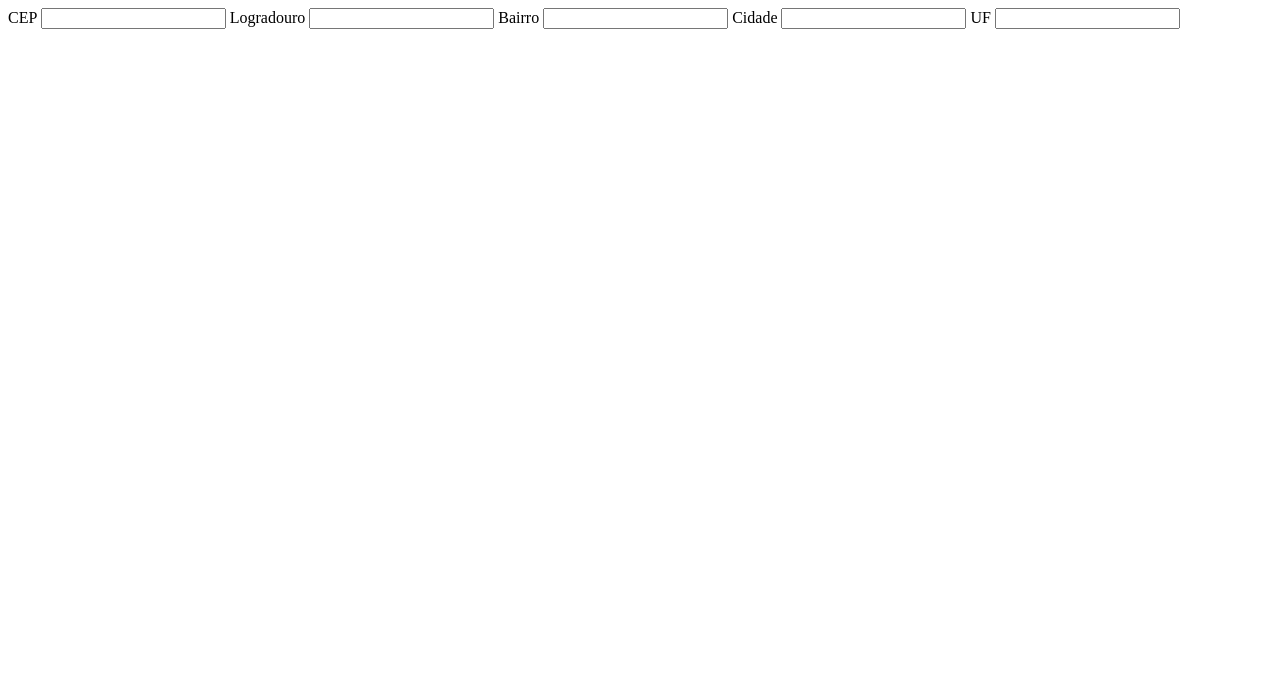
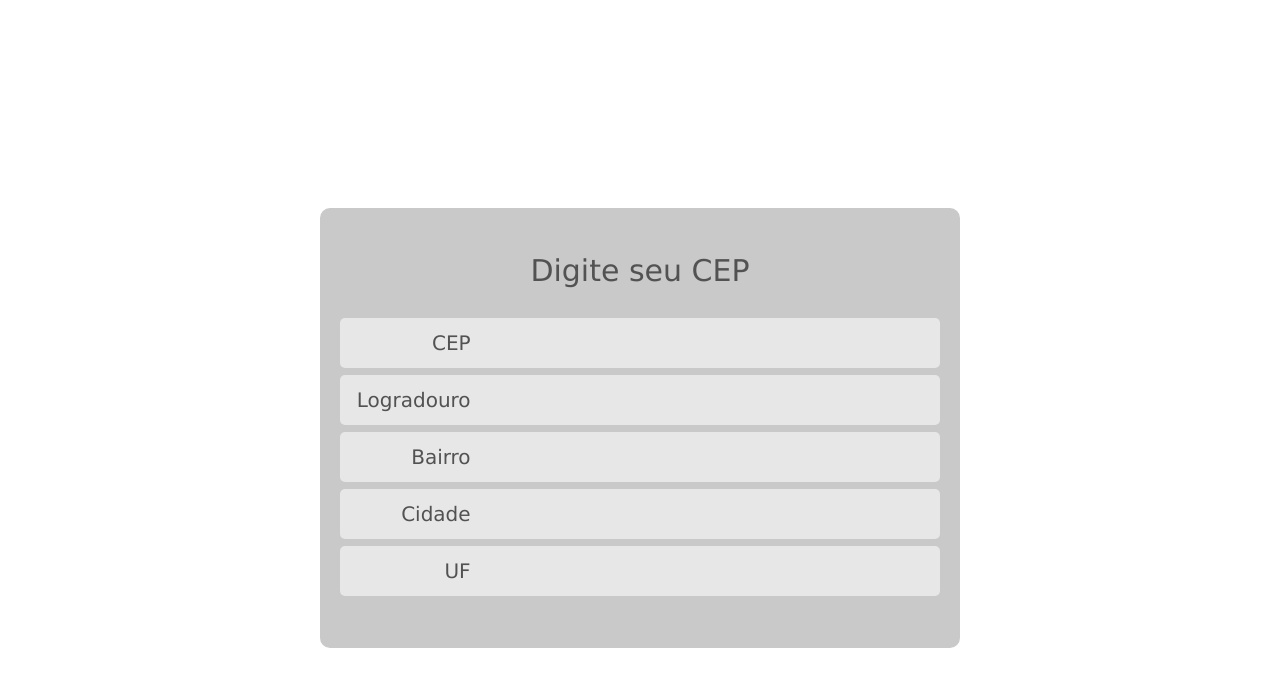
Before and after one commit to carlosgabrielcampo/CRAWLER_BOT, a website: page examplePage/index.html in a window 1280 px wide. Drawn offline with Linux system fonts and the light colour scheme.

Commit message:
css page created and configurated

```diff
--- a/examplePage/index.html
+++ b/examplePage/index.html
@@ -4,20 +4,20 @@
   <meta charset="UTF-8">
   <meta http-equiv="X-UA-Compatible" content="IE=edge">
   <meta name="viewport" content="width=device-width, initial-scale=1.0">
-  <!-- <link rel="stylesheet" type="text/css" href="style.css"> -->
+  <link rel="stylesheet" type="text/css" href="style.css">
   <title>Acha CEP</title>
 </head>
 <body>
-  <form>
-    <label>
-      CEP
-      <input type="text" id="cepHolder" maxlength="9"/>
-    </label>
-    <label> Logradouro <input type="text" id="streetHolder"/> </label>
-    <label> Bairro <input type="text" id="neighborhood"/> </label>
-    <label> Cidade <input type="text" id="cityHolder"/> </label>
-    <label> UF <input type="text" id="stateHolder"/> </label>
-  </form>
+  <div class='topDiv'>
+    <form class="form">
+      <div> Digite seu CEP </div>
+      <label class="cep"> <span>CEP</span> <input type="text" id="cepHolder" maxlength="9"/></label>
+      <label class="street"> <span>Logradouro</span> <input type="text" id="streetHolder"/> </label>
+      <label class="neighborhood"> <span>Bairro</span> <input type="text" id="neighborhood"/> </label>
+      <label class="city"> <span>Cidade</span> <input type="text" id="cityHolder"/> </label>
+      <label class="uf"> <span>UF</span> <input type="text" id="stateHolder"/> </label>
+    </form>
+  </div>
   <script src="./page.js"></script>
 </body>
 </html>
--- /dev/null
+++ b/examplePage/style.css
@@ -0,0 +1,68 @@
+body {
+  display: flex;
+  align-items: center;
+  justify-content: center;
+}
+
+.topDiv {
+ border-top: 25vh solid transparent;
+}
+
+.form {
+  background-color: rgb(202, 201, 201);
+  border: 20px solid rgb(202, 201, 201);
+  color: rgb(82, 82, 82);
+  display: flex;
+  flex-direction: column;
+  flex-wrap: wrap;
+  align-items: center;
+  justify-content: center;
+  border-radius: 10px;
+  height: 400px;
+  width: 600px;
+}
+
+.form div {
+  margin-bottom: 30px;
+  font-size: 30px;
+  font-family: Verdana, Geneva, Tahoma, sans-serif;
+}
+
+label {
+  display: flex;
+  align-items: center;
+  background-color: rgb(231, 231, 231);
+  font-family: Verdana, Geneva, Tahoma, sans-serif;
+  margin-bottom: 7px;
+  border-radius: 5px;
+  color: rgb(82, 82, 82);
+  font-size: 20px;
+  height: 50px;
+  align-content: center;
+  width: 100%;
+}
+
+label input {
+  color: rgb(39, 39, 39);
+  width: 100%;
+  height: 100%;
+  display: flex;
+  height: auto;
+  background-color: rgb(231, 231, 231);
+  border: transparent 0px solid;
+  margin-left: 30px;
+  font-size: 20px;
+}
+
+label span {
+  width: 30%;
+  text-align: right;
+}
+
+label:hover, input:hover{
+background-color: rgb(223, 223, 223);
+}
+
+input:focus {
+  outline: none;
+}
```
